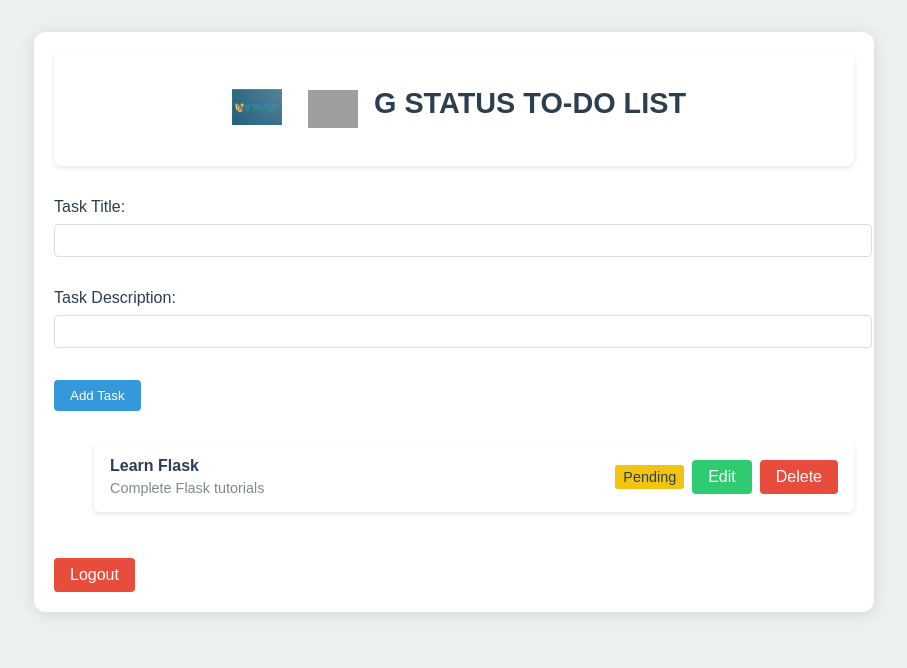
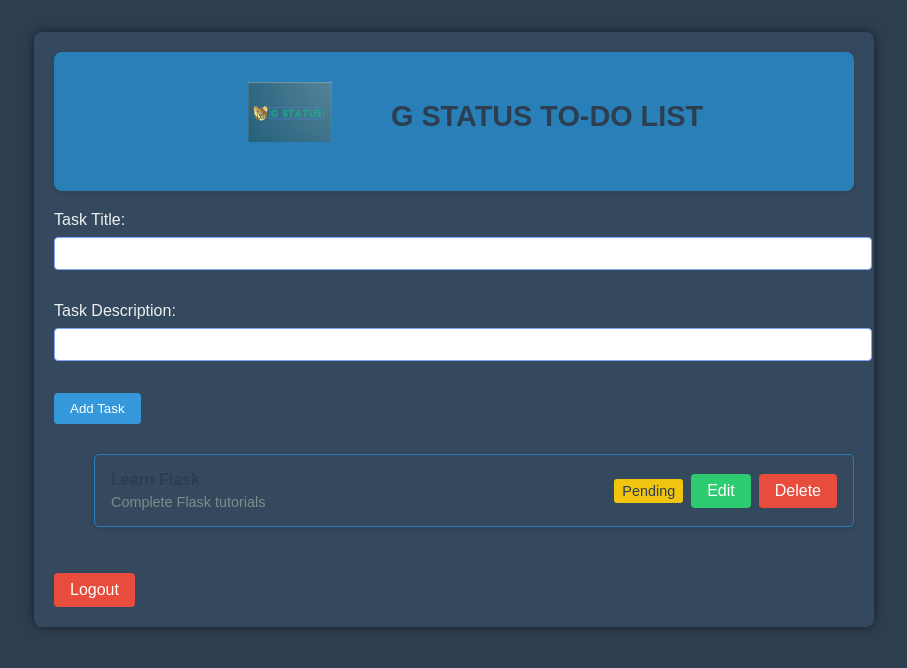
Before and after one commit to GusBus324/G-Status-todo-, a Flask app: page /dashboard in a window 1280 px wide. Shown: the top 668 px of the page, without its empty margins (186-1093 px from the left). Run offline with Flask 3, Linux system fonts and the light colour scheme; a user stored in the database is signed in; data comes from the database, SQL or seed files in the repository; both versions use the stored data as it was after the commit; grey boxes are pictures that could not be loaded.

Commit message:
Made new changes on css controlls

```diff
--- a/Flask_app/app.py
+++ b/Flask_app/app.py
@@ -29,7 +29,8 @@
             db_session.rollback()
             flash('Username already exists. Please choose a different one.', 'danger')
 
-    return render_template('signup.html')
+    logo_path = url_for('static', filename='images/logo.png')
+    return render_template('signup.html', logo_path=logo_path)
 
 @app.route('/login', methods=['GET', 'POST'])
 def login():
@@ -44,7 +45,8 @@
         else:
             flash('Invalid username or password', 'danger')
 
-    return render_template('login.html')
+    logo_path = url_for('static', filename='images/logo.png')
+    return render_template('login.html', logo_path=logo_path)
 
 @app.route('/dashboard')
 def dashboard():
--- a/Flask_app/static/css/style.css
+++ b/Flask_app/static/css/style.css
@@ -18,6 +18,7 @@
     font-family: 'Arial', sans-serif;
     margin: 0;
     padding: 0;
+    color: #ebffbc;
 }
 
 .container {
@@ -88,7 +89,7 @@
 .form-group input {
     width: 100%;
     padding: 0.5rem;
-    border: 1px solid #ddd;
+    border: 1px solid #83a5f9;
     border-radius: 4px;
     margin-bottom: 1rem;
     transition: border-color 0.3s ease;
@@ -237,3 +238,19 @@
     border-left-color: var(--dark);
     opacity: 0.7;
 }
+
+/* Glow effect for all text elements */
+p, h1, h2, h3, h4, h5, h6, label, span, a {
+    transition: text-shadow 0.3s ease;
+}
+
+p:hover, h1:hover, h2:hover, h3:hover, h4:hover, h5:hover, h6:hover, label:hover, span:hover, a:hover {
+    text-shadow: 0 0 10px rgb(222, 255, 103);
+    cursor: default;
+}
+
+/* Special glow for links */
+a:hover {
+    text-shadow: 0 0 10px rgba(0,123,255,0.3);
+    cursor: pointer;
+}
--- a/Flask_app/templates/base.html
+++ b/Flask_app/templates/base.html
@@ -1,4 +1,3 @@
-
 <!DOCTYPE html>
 <html>
 <head>
--- a/Flask_app/templates/dashboard.html
+++ b/Flask_app/templates/dashboard.html
@@ -5,6 +5,45 @@
     <meta name="viewport" content="width=device-width, initial-scale=1.0">
     <title>G STATUS ToDo</title>
     <link rel="stylesheet" href="{{ url_for('static', filename='css/style.css') }}">
+    <style>
+        body {
+            background-color: #2C3E50;  /* Dark grey-blue background */
+            color: #9ae7fa;  /* Light text color */
+        }
+        .container {
+            background-color: #34495E;  /* Slightly lighter grey-blue */
+            padding: 20px;
+            border-radius: 8px;
+            box-shadow: 0 0 10px rgba(0,0,0,0.5);
+        }
+        .header {
+            background-color: #2980B9;  /* Blue header */
+            padding: 20px;
+            border-radius: 8px;
+            margin-bottom: 20px;
+        }
+        .list-group-item {
+            background-color: #34495E;  /* Match container background */
+            border: 1px solid #2980B9;  /* Blue border */
+            margin-bottom: 5px;
+            color: #5a7f88;
+        }
+        .form-group label {
+            color: #ECF0F1;  /* Light text color for labels */
+        }
+        .logo-container {
+            text-align: center;
+            margin-bottom: 15px;
+        }
+        .logo {
+            width: 150px;  /* Increased base size */
+            height: auto;
+            transition: transform 0.3s ease;  /* Smooth transition */
+        }
+        .logo:hover {
+            transform: scale(1.5);  /* Expand to 150% on hover */
+        }
+    </style>
 </head>
 <body>
     <div class="container">
@@ -12,7 +51,6 @@
             <div class="logo-container">
                 <img src="{{ logo_path }}" alt="Logo" class="logo">
             </div>
-            <img src="{{ url_for('static', filename='img/logo.png') }}" alt="G Status Logo" class="logo">
             <h1>G STATUS TO-DO LIST</h1>
         </div>
 
--- a/Flask_app/templates/index.html
+++ b/Flask_app/templates/index.html
@@ -37,7 +37,7 @@
         <h1>Signup for G Status</h1>
         <p><strong>G Status</strong> - The fastest and most efficient task manager.</p>
         <!-- Logo -->
-        <img src="{{ url_for('static', filename='logo.png') }}" alt="logo" class="mb-4" style="max-width: 150px;" />
+        <img src="{{ url_for('static', filename='images/logo.png') }}" alt="G Status Logo" class="mb-4" style="max-width: 150px;" />
         <form method="POST" action="{{ url_for('signup') }}" class="text-left">
             <div class="form-group">
                 <label for="username">Username:</label>
--- a/Flask_app/templates/signup.html
+++ b/Flask_app/templates/signup.html
@@ -26,6 +26,9 @@
 </head>
 <body>
     <div class="container">
+        <div class="text-center mb-4">
+            <img src="{{ url_for('static', filename='images/logo.png') }}" alt="G Status Logo" class="img-fluid" style="max-width: 200px;">
+        </div>
         <h2>Signup</h2>
         <form method="POST" action="{{ url_for('signup') }}">
             <div class="form-group">
```
Also changed, not shown: todo.db.
